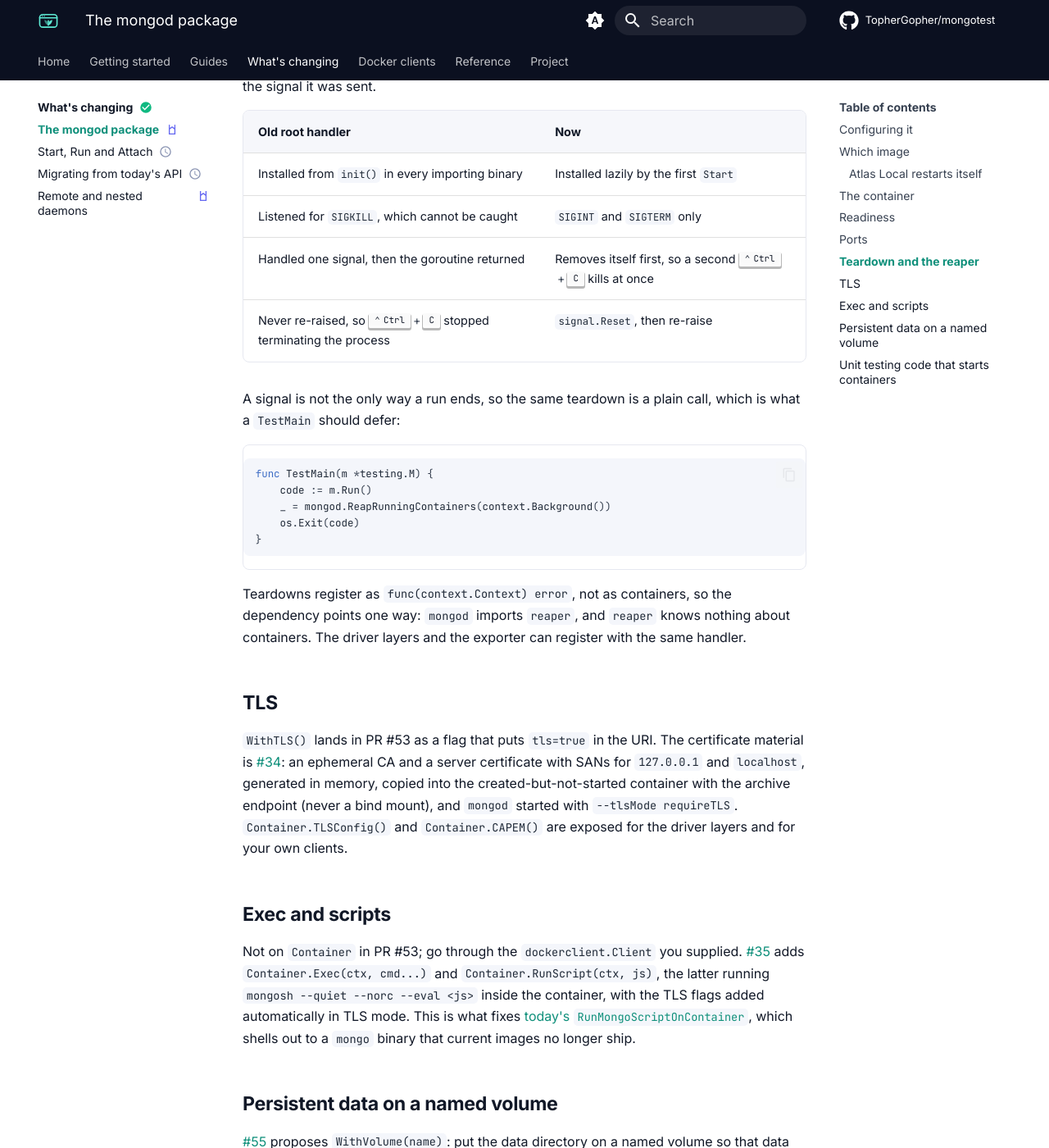
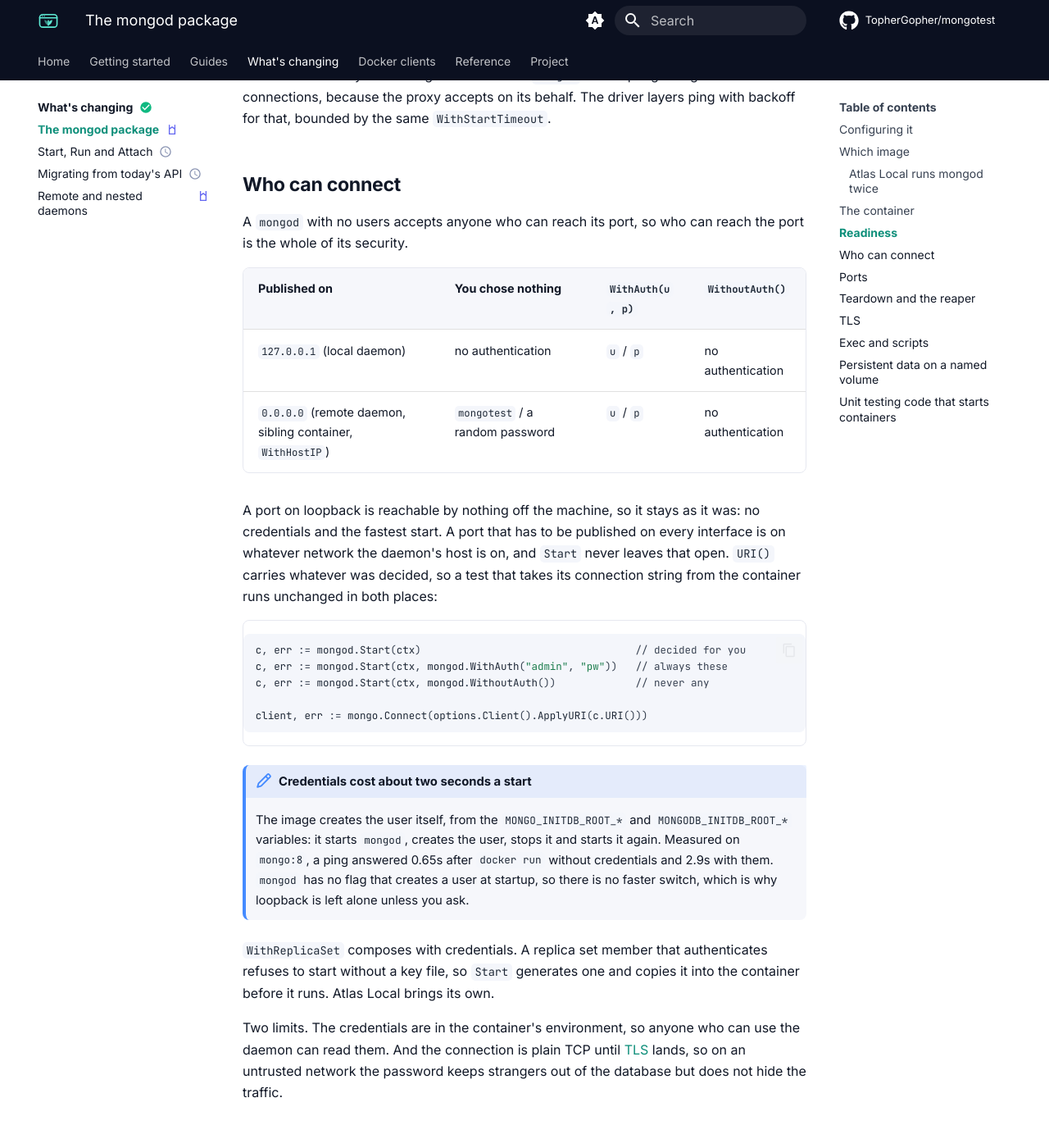
Before and after one commit to TopherGopher/mongotest, an MkDocs documentation site: the page built from docs/changing/mongod.md, in a window 1280 px wide and 1400 px high, scrolled down 5441 px. Shown: the whole window at 82% size. Built offline with MkDocs 1.6.1 and Material for MkDocs 9.7.7, drawn with Linux system fonts in a browser that asks for light colours; comment, search, counter and statistics services are not loaded; some of the changed text lies outside the part shown.

Commit message:
Document credentials and the readiness rule on the mongod page
Follows the changes proposed on top of #53: a container published beyond
loopback is created with a root user, WithAuth and WithoutAuth choose
otherwise, and Start waits for the mongod that listens beyond the
container's loopback rather than the one an image sets itself up with.

Co-Authored-By: Claude Mythos 5.2 <noreply@anthropic.com>
Claude-Session: https://claude.ai/code/session_011u8PiEcwFSCbhpVX22FJgP

````diff
--- a/docs/changing/mongod.md
+++ b/docs/changing/mongod.md
@@ -62,6 +62,7 @@ then the environment variable, then the default**.
 | host port | `WithPort` | `MONGOTEST_PORT` | the daemon chooses |
 | readiness budget | `WithStartTimeout` | `MONGOTEST_START_TIMEOUT` | 60s |
 | dial address | `WithHostIP` | `MONGOTEST_HOST_IP` | resolved; see below |
+| credentials | `WithAuth`, `WithoutAuth` | | none on loopback, generated beyond it; see [Who can connect](#who-can-connect) |
 | replica set | `WithReplicaSet` | | none |
 | extra `mongod` flags | `WithMongodArgs` | | none |
 | labels | `WithLabel` | | always includes `mongotest=regression` |
@@ -123,17 +124,19 @@ way that does not name the option responsible:
 An image the package does not know is assumed to behave like the official
 one, which is the right default for a private mirror.
 
-### Atlas Local restarts itself
+### Atlas Local runs mongod twice
 
-`mongodb/mongodb-atlas-local` brings `mongod` up, initiates a replica set,
-then stops that process and starts a different one a few seconds later.
-`Start` returns on the first one. A client that connects the instant `Start`
-returns can see one disconnection shortly afterwards, which looks like a
-flake. The driver layers' ping-with-backoff will tolerate it
-([#54](https://github.com/TopherGopher/mongotest/issues/54)); until then,
-retry the first operation. `MongoImage.ReplicaSetPreconfigured()` reports
-which images behave this way, and `Container.ReplicaSet()` is empty for them
-because the name is generated inside the container.
+`mongodb/mongodb-atlas-local` brings `mongod` up listening on the container's
+own loopback, initiates a replica set, then stops that process and starts the
+one that stays, with `--bind_ip_all`. `Start` waits for the second, because no
+published port leads to the first; see [Readiness](#readiness). How long the
+first one runs is the image's to change (about two seconds on the current
+`:8`, eighteen on an older 8.0.28), so retrying the first operation is still
+the right habit, and the driver layers' ping-with-backoff does it for you
+([#54](https://github.com/TopherGopher/mongotest/issues/54)).
+`MongoImage.ReplicaSetPreconfigured()` reports which images run a replica set
+of their own, and `Container.ReplicaSet()` is empty for them because the name
+is generated inside the container.
 
 ## The container
 
@@ -142,7 +145,8 @@ because the name is generated inside the container.
 | `ID()`, `Name()`, `Image()` | What was started. |
 | `Port()` | The published host port, read back from the daemon after start. |
 | `Host()` | The resolved dial address. Not assumed to be loopback; see [Remote and nested daemons](remote-daemons.md). |
-| `URI()` | `mongodb://<host>:<port>/?directConnection=true`, plus `&tls=true` in TLS mode. |
+| `URI()` | `mongodb://<host>:<port>/?directConnection=true`, with `<user>:<password>@` when the container has credentials and `&tls=true` in TLS mode. |
+| `Username()`, `Password()` | The root user, or empty for a `mongod` that does not authenticate. `URI()` already carries them. |
 | `ReplicaSet()` | The name given to `WithReplicaSet`, or empty. |
 | `Stop(ctx)` | Force-remove with volumes, unregister from the reaper. Idempotent and nil-safe. |
 
@@ -155,9 +159,59 @@ proxy binds the published port as soon as the container is *created*, so a
 dial succeeds against a container whose only process is `runc init`. Polling
 the process list is what makes the probe honest.
 
+It has to be the right `mongod`, too. An image that creates a user or
+initiates a replica set runs `mongod` twice: once bound to the container's
+loopback, to set things up, and then again on every interface. The first is
+running within a fraction of a second and gone a couple of seconds later, so
+the probe only counts a `mongod` whose arguments reach beyond loopback
+(`--bind_ip_all`, a non-loopback `--bind_ip`, or a `--config` file, which it
+cannot read and takes at its word).
+
 What it deliberately does **not** guarantee is that `mongod` is accepting
 MongoDB connections, because the proxy accepts on its behalf. The driver
 layers ping with backoff for that, bounded by the same `WithStartTimeout`.
+
+## Who can connect
+
+A `mongod` with no users accepts anyone who can reach its port, so who can
+reach the port is the whole of its security.
+
+| Published on | You chose nothing | `WithAuth(u, p)` | `WithoutAuth()` |
+| --- | --- | --- | --- |
+| `127.0.0.1` (local daemon) | no authentication | `u` / `p` | no authentication |
+| `0.0.0.0` (remote daemon, sibling container, `WithHostIP`) | `mongotest` / a random password | `u` / `p` | no authentication |
+
+A port on loopback is reachable by nothing off the machine, so it stays as it
+was: no credentials and the fastest start. A port that has to be published on
+every interface is on whatever network the daemon's host is on, and `Start`
+never leaves that open. `URI()` carries whatever was decided, so a test that
+takes its connection string from the container runs unchanged in both places:
+
+```go
+c, err := mongod.Start(ctx)                                   // decided for you
+c, err := mongod.Start(ctx, mongod.WithAuth("admin", "pw"))   // always these
+c, err := mongod.Start(ctx, mongod.WithoutAuth())             // never any
+
+client, err := mongo.Connect(options.Client().ApplyURI(c.URI()))
+```
+
+!!! note "Credentials cost about two seconds a start"
+
+    The image creates the user itself, from the `MONGO_INITDB_ROOT_*` and
+    `MONGODB_INITDB_ROOT_*` variables: it starts `mongod`, creates the user,
+    stops it and starts it again. Measured on `mongo:8`, a ping answered
+    0.65s after `docker run` without credentials and 2.9s with them.
+    `mongod` has no flag that creates a user at startup, so there is no
+    faster switch, which is why loopback is left alone unless you ask.
+
+`WithReplicaSet` composes with credentials. A replica set member that
+authenticates refuses to start without a key file, so `Start` generates one
+and copies it into the container before it runs. Atlas Local brings its own.
+
+Two limits. The credentials are in the container's environment, so anyone who
+can use the daemon can read them. And the connection is plain TCP until
+[TLS](#tls) lands, so on an untrusted network the password keeps strangers
+out of the database but does not hide the traffic.
 
 ## Ports
 
````
Also changed, not shown: docs/changing/remote-daemons.md (+3 -1 lines).
